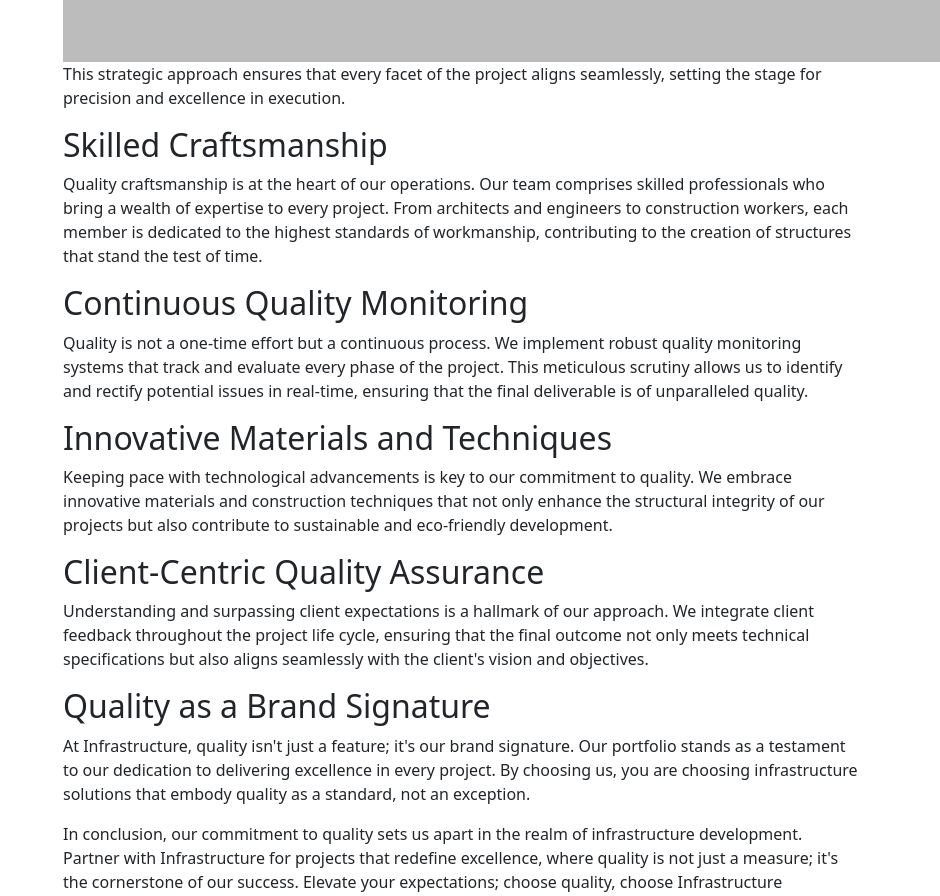
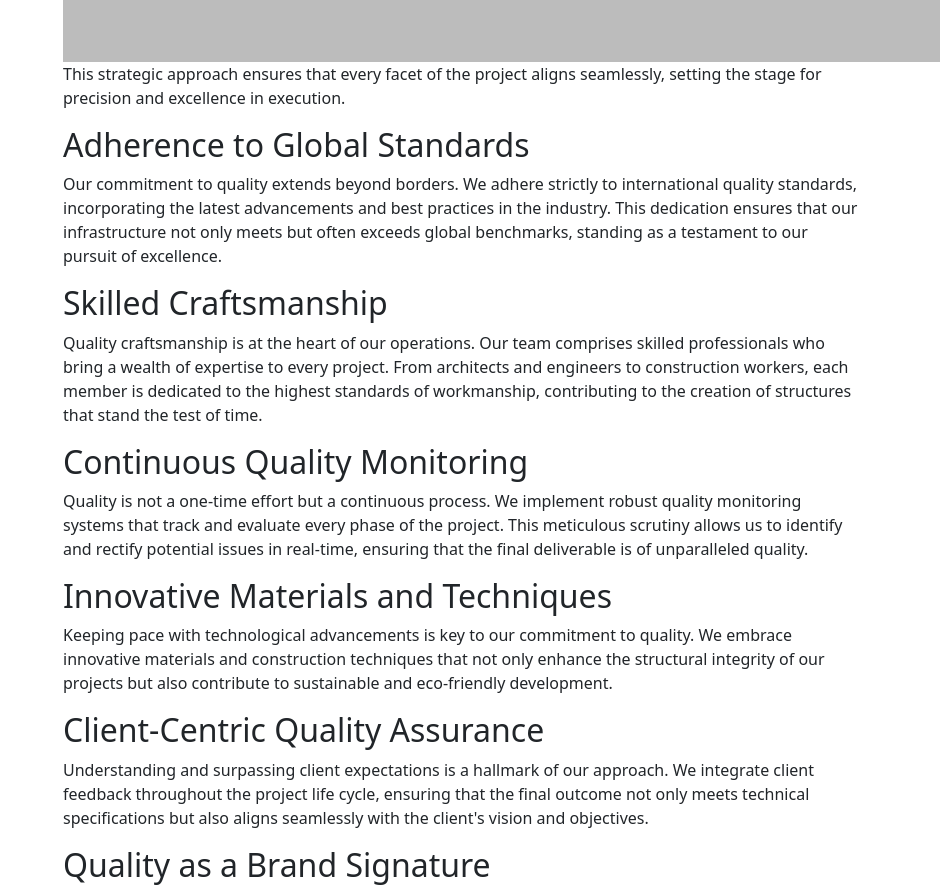
Before and after one commit to webuniversalsDesign/FocusInfrastructure, a React (Create React App) app: page /Quality in a window 1280 px wide. Shown: the part 1460-2356 px from the top of the page, without its empty margins (340-1280 px from the left). Built offline with nearby package versions, Linux system fonts and the light colour scheme; the HTML template or start-up script is replaced by a standard one.

Commit message:
missing content added in quality section

```diff
--- a/src/pages/Quality.js
+++ b/src/pages/Quality.js
@@ -52,6 +52,10 @@ const Quality = () => {
             </div>
             <p>This strategic approach ensures that every facet of the project aligns seamlessly, setting the stage for precision and excellence in execution.</p>
 
+            <h2>Adherence to Global Standards</h2>
+            <p>Our commitment to quality extends beyond borders. We adhere strictly to international quality standards, incorporating the latest advancements and best practices in the industry. This dedication ensures that our infrastructure not only meets but often exceeds global benchmarks, standing as a testament to our pursuit of excellence.</p>
+
+
             <h2>Skilled Craftsmanship</h2>
             <p>Quality craftsmanship is at the heart of our operations. Our team comprises skilled professionals who bring a wealth of expertise to every project. From architects and engineers to construction workers, each member is dedicated to the highest standards of workmanship, contributing to the creation of structures that stand the test of time.</p>
 
```
